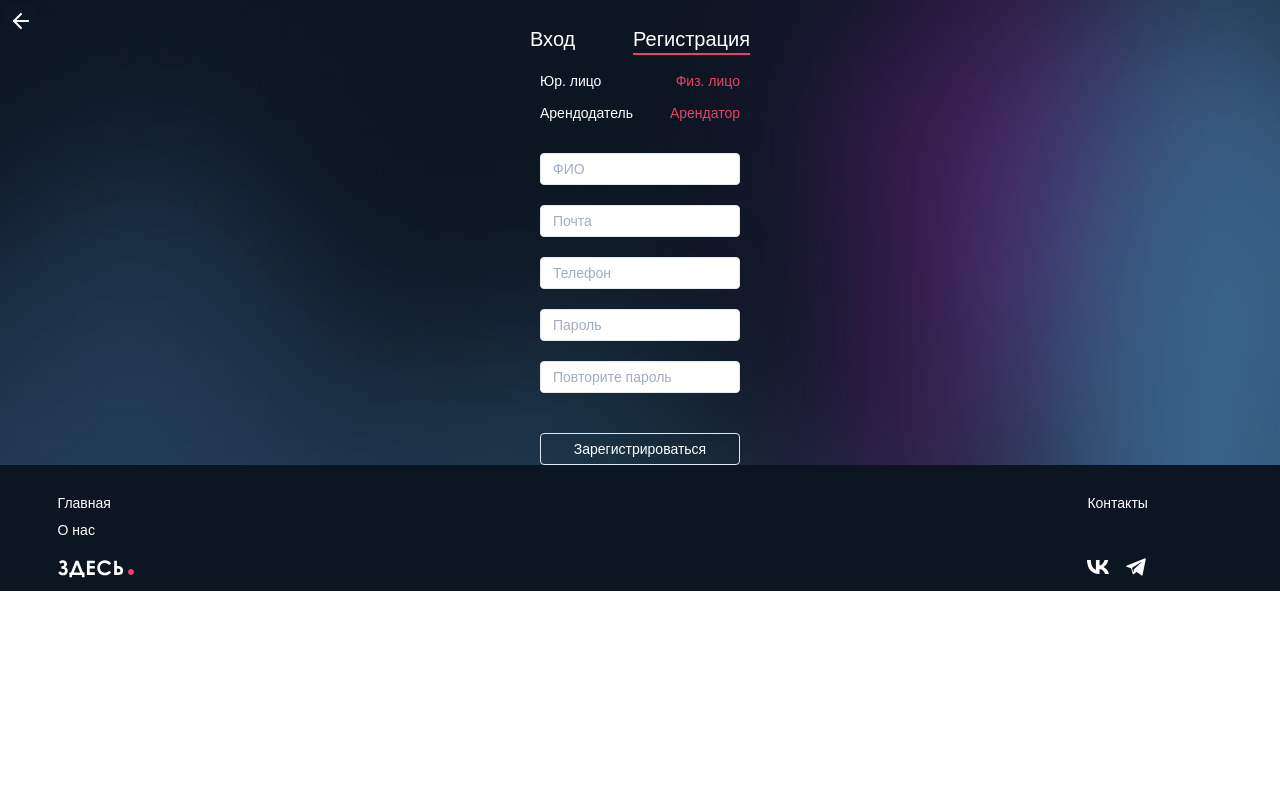
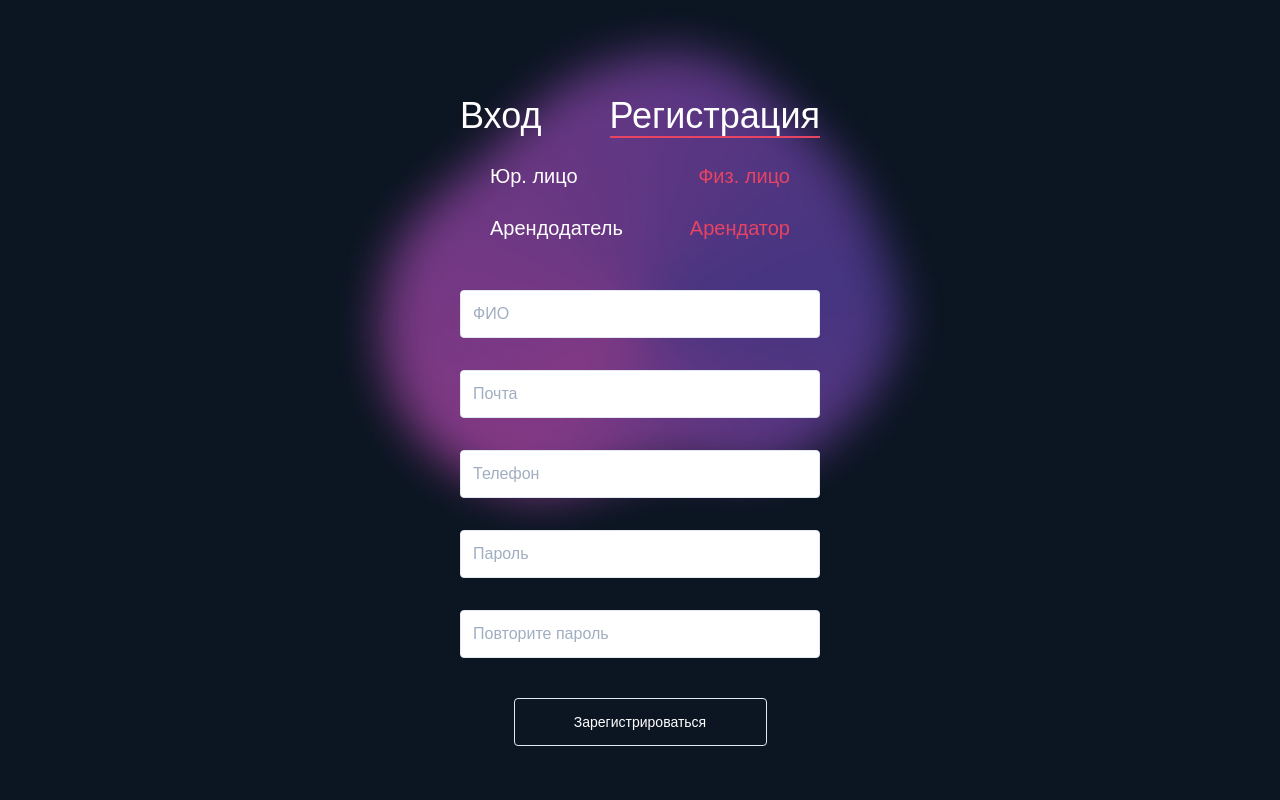
Before and after one commit to Prains/ivan-first, a Next.js app: page /register in a window 1280 px wide. Shown: the top 800 px of the page. Built offline with nearby package versions, Linux system fonts and the light colour scheme.

Commit message:
feat: desktop auth pages

```diff
--- a/app/register/page.jsx
+++ b/app/register/page.jsx
@@ -4,33 +4,32 @@ import ArrowBack from "@/components/ui/ArrowBack/ArrowBack";
 import AuthHeader from "@/components/Auth/AuthHeader/AuthHeader";
 import IsolatedButton from "@/components/ui/IsolatedButton/IsolatedButton";
 
-
 const Register = () => {
     return (
         <main>
             <section
-            className="bg-[#0C1622] bg-bgAuth-mobile bg-top bg-no-repeat bg-cover flex-start-col min-h-[388px]"
+                className="bg-[#0C1622] bg-bgAuth-mobile bg-top bg-no-repeat bg-cover flex-start-col min-h-[388px] pb-[60px]
+            lg:min-h-[536px] lg:bg-bgAuth-desktop lg:bg-auto lg:pb-[140px]"
             >
-            <ArrowBack className="top-1 left-1 z-30" />
-            <div className="w-[220px] flex-start-col m-auto">
+                <ArrowBack className="top-1 left-1 z-30 lg:hidden" />
+                <div
+                    className="w-[225px] flex-start-col m-auto
+              lg:w-[360px]"
+                >
                     <AuthHeader />
-              <div className="flex-col w-[200px] mt-[16px] mx-auto">
+                    <div
+                        className="flex-center-col w-[200px] mt-[16px] mx-auto
+                lg:w-[360px] lg:mt-[24px]"
+                    >
                         <RegisterParams>
                             <RegisterUserClassification />
                         </RegisterParams>
-              <IsolatedButton
-                className="text-sm font-medium text-white mt-[40px] rounded w-full px-[12px] placeholder:text-[#A0AEC0]"
-                size="sm"
-                variant="outline"
-              >
-                Зарегистрироваться
-              </IsolatedButton>
+
                     </div>
-
                 </div>
             </section>
         </main>
     );
-}
+};
 
 export default Register;
--- a/components/Auth/AuthHeader/AuthHeader.jsx
+++ b/components/Auth/AuthHeader/AuthHeader.jsx
@@ -5,7 +5,10 @@ const AuthHeader = () => {
 
 
   return (
-    <ul className="pt-[25px] flex m-auto justify-between w-[220px]">
+    <ul
+      className="pt-[25px] flex m-auto justify-between w-[220px]
+      lg:pt-[96px] lg:w-[360px]"
+    >
       <IsolatedAuthLink path="/login">Вход</IsolatedAuthLink>
       <IsolatedAuthLink path="/register">Регистрация</IsolatedAuthLink>
     </ul>
--- a/components/Auth/IsolatedAuthLink/IsolatedAuthLink.jsx
+++ b/components/Auth/IsolatedAuthLink/IsolatedAuthLink.jsx
@@ -2,7 +2,7 @@
 import Link from "next/link";
 import { usePathname } from "next/navigation";
 
-const IsolatedAuthLink = ({ path, children }) => {
+const IsolatedAuthLink = ({ path, className, children }) => {
     const pathname = usePathname();
 
     return (
@@ -13,7 +13,7 @@ const IsolatedAuthLink = ({ path, children }) => {
                     : "w-full"
             }
         >
-            <Link className="text-xl text-[#fff] font-medium" href={ path }>
+            <Link className="text-xl text-[#fff] font-medium lg:text-4xl" href={ path }>
                 {children}
             </Link>
         </li>
--- a/components/Login/LoginForgottenPasswordLink/LoginForgottenPasswordLink.jsx
+++ b/components/Login/LoginForgottenPasswordLink/LoginForgottenPasswordLink.jsx
@@ -1,9 +1,9 @@
 import Link from "next/link";
 
-const LoginForgottenPasswordLink = ({ restorePasswordLink }) => {
+const LoginForgottenPasswordLink = ({ restorePasswordLink, className }) => {
   return (
     <Link
-      className="text-white underline text-sm font-medium"
+      className={className}
       href={restorePasswordLink}
     >
       Забыли пароль?
--- a/components/Register/RegisterParams/RegisterParams.jsx
+++ b/components/Register/RegisterParams/RegisterParams.jsx
@@ -1,5 +1,6 @@
 "use client";
 import IsolatedInput from "@/components/ui/IsolatedInput/IsolatedInput";
+import IsolatedButton from "@/components/ui/IsolatedButton/IsolatedButton";
 import { inputFLData, inputULData } from "./RegisterParamsData";
 import { Tabs, TabList, TabPanels, Tab, TabPanel } from "@chakra-ui/react";
 import { useState } from "react";
@@ -20,15 +21,21 @@ const RegisterParams = ({ children }) => {
     };
 
     return (
-        <Tabs index={tabIndex} onChange={handleTabsChange} variant="unstyled">
-            <TabList className=" flex justify-between">
+        <>
+            <Tabs
+                className="lg:w-[360px]"
+                index={tabIndex}
+                onChange={handleTabsChange}
+                variant="unstyled"
+            >
+                <TabList className=" flex justify-between lg:w-[300px] lg:mx-auto">
                     <Tab
                         onClick={handleTabFirst}
                         panelId="UL"
                         className={
                             tabIndex === 0
-                            ? "text-[#E74362] text-sm font-medium p-0 text-right"
-                            : "text-white text-sm font-medium p-0 text-right"
+                                ? "text-[#E74362] text-sm font-medium p-0 text-right lg:text-xl"
+                                : "text-white text-sm font-medium p-0 text-right lg:text-xl"
                         }
                     >
                         Юр. лицо
@@ -38,8 +45,8 @@ const RegisterParams = ({ children }) => {
                         panelId="FL"
                         className={
                             tabIndex === 1
-                            ? "text-[#E74362] text-sm font-medium p-0 text-right"
-                            : "text-white text-sm font-medium p-0 text-right"
+                                ? "text-[#E74362] text-sm font-medium p-0 text-right lg:text-xl"
+                                : "text-white text-sm font-medium p-0 text-right lg:text-xl"
                         }
                     >
                         Физ. лицо
@@ -47,22 +54,28 @@ const RegisterParams = ({ children }) => {
                 </TabList>
                 {children}
                 <TabPanels>
-                <TabPanel className="p-0 flex-center-col gap-y-5" id="UL">
-                    {
-                        inputULData.map((input) => {
-                            return (<IsolatedInput key={input.id} {...input} />)
-                        })
-                    }
+                    <TabPanel className="p-0 flex-center-col gap-y-5 lg:gap-y-8" id="UL">
+                        {inputULData.map((input) => {
+                            return <IsolatedInput key={input.id} {...input} />;
+                        })}
                     </TabPanel>
-                <TabPanel className="p-0 flex-center-col gap-y-5" id="FL">
-                    {
-                        inputFLData.map((input) => {
-                            return (<IsolatedInput key={input.id} {...input} />)
-                        })
-                    }
+                    <TabPanel className="p-0 flex-center-col gap-y-5 lg:gap-y-8" id="FL">
+                        {inputFLData.map((input) => {
+                            return <IsolatedInput key={input.id} {...input} />;
+                        })}
                     </TabPanel>
                 </TabPanels>
             </Tabs>
+
+            <IsolatedButton
+                className="text-sm font-medium text-white mt-[40px] rounded w-full px-[12px] placeholder:text-[#A0AEC0]
+                lg:w-[253px] lg:h-[48px] lg:mx-auto"
+                size="sm"
+                variant="outline"
+            >
+                Зарегистрироваться
+            </IsolatedButton>
+        </>
     );
 };
 
--- a/components/Register/RegisterParams/RegisterParamsData.jsx
+++ b/components/Register/RegisterParams/RegisterParamsData.jsx
@@ -2,42 +2,37 @@ const inputFLData = [
     {
         id: 0,
         className:
-            "bg-white rounded w-full px-[12px] placeholder:text-[#A0AEC0] text-[#000]",
+            "bg-white rounded w-full px-[12px] placeholder:text-[#A0AEC0] text-[#000] h-[32px] lg:h-[48px]",
         placeholder: "ФИО",
         focusBorderColor: "#E74362",
-        size: "sm",
     },
     {
         id: 1,
         className:
-            "bg-white rounded w-full px-[12px] placeholder:text-[#A0AEC0] text-[#000]",
+            "bg-white rounded w-full px-[12px] placeholder:text-[#A0AEC0] text-[#000] h-[32px] lg:h-[48px]",
         placeholder: "Почта",
         focusBorderColor: "#E74362",
-        size: "sm",
     },
     {
         id: 2,
         className:
-            "bg-white rounded w-full px-[12px] placeholder:text-[#A0AEC0] text-[#000]",
+            "bg-white rounded w-full px-[12px] placeholder:text-[#A0AEC0] text-[#000] h-[32px] lg:h-[48px]",
         placeholder: "Телефон",
         focusBorderColor: "#E74362",
-        size: "sm",
     },
     {
         id: 3,
         className:
-            "bg-white rounded w-full px-[12px] placeholder:text-[#A0AEC0] text-[#000]",
+            "bg-white rounded w-full px-[12px] placeholder:text-[#A0AEC0] text-[#000] h-[32px] lg:h-[48px]",
         placeholder: "Пароль",
         focusBorderColor: "#E74362",
-        size: "sm",
     },
     {
         id: 4,
         className:
-            "bg-white rounded w-full px-[12px] placeholder:text-[#A0AEC0] text-[#000]",
+            "bg-white rounded w-full px-[12px] placeholder:text-[#A0AEC0] text-[#000] h-[32px] lg:h-[48px]",
         placeholder: "Повторите пароль",
         focusBorderColor: "#E74362",
-        size: "sm",
     },
 ];
 
@@ -45,66 +40,58 @@ const inputULData = [
     {
         id: 0,
         className:
-            "bg-white rounded w-full px-[12px] placeholder:text-[#A0AEC0] text-[#000]",
+            "bg-white rounded w-full px-[12px] placeholder:text-[#A0AEC0] text-[#000] h-[32px] lg:h-[48px]",
         placeholder: "ФИО",
         focusBorderColor: "#E74362",
-        size: "sm",
     },
     {
         id: 1,
         className:
-            "bg-white rounded w-full px-[12px] placeholder:text-[#A0AEC0] text-[#000]",
+            "bg-white rounded w-full px-[12px] placeholder:text-[#A0AEC0] text-[#000] h-[32px] lg:h-[48px]",
         placeholder: "Почта",
         focusBorderColor: "#E74362",
-        size: "sm",
     },
     {
         id: 2,
         className:
-            "bg-white rounded w-full px-[12px] placeholder:text-[#A0AEC0] text-[#000]",
+            "bg-white rounded w-full px-[12px] placeholder:text-[#A0AEC0] text-[#000] h-[32px] lg:h-[48px]",
         placeholder: "Телефон",
         focusBorderColor: "#E74362",
-        size: "sm",
     },
     {
         id: 3,
         className:
-            "bg-white rounded w-full px-[12px] placeholder:text-[#A0AEC0] text-[#000]",
+            "bg-white rounded w-full px-[12px] placeholder:text-[#A0AEC0] text-[#000] h-[32px] lg:h-[48px]",
         placeholder: "Название юр. лица",
         focusBorderColor: "#E74362",
-        size: "sm",
     },
     {
         id: 4,
         className:
-            "bg-white rounded w-full px-[12px] placeholder:text-[#A0AEC0] text-[#000]",
+            "bg-white rounded w-full px-[12px] placeholder:text-[#A0AEC0] text-[#000] h-[32px] lg:h-[48px]",
         placeholder: "ИНН",
         focusBorderColor: "#E74362",
-        size: "sm",
     },
     {
         id: 5,
         className:
-            "bg-white rounded w-full px-[12px] placeholder:text-[#A0AEC0] text-[#000]",
+            "bg-white rounded w-full px-[12px] placeholder:text-[#A0AEC0] text-[#000] h-[32px] lg:h-[48px]",
         placeholder: "Должность",
         focusBorderColor: "#E74362",
-        size: "sm",
     },
     {
         id: 6,
         className:
-            "bg-white rounded w-full px-[12px] placeholder:text-[#A0AEC0] text-[#000]",
+            "bg-white rounded w-full px-[12px] placeholder:text-[#A0AEC0] text-[#000] h-[32px] lg:h-[48px]",
         placeholder: "Пароль",
         focusBorderColor: "#E74362",
-        size: "sm",
     },
     {
         id: 7,
         className:
-            "bg-white rounded w-full px-[12px] placeholder:text-[#A0AEC0] text-[#000]",
+            "bg-white rounded w-full px-[12px] placeholder:text-[#A0AEC0] text-[#000] h-[32px] lg:h-[48px]",
         placeholder: "Повторите пароль",
         focusBorderColor: "#E74362",
-        size: "sm",
     },
 ];
 
--- a/components/Register/RegisterUserClassification/RegisterUserClassification.jsx
+++ b/components/Register/RegisterUserClassification/RegisterUserClassification.jsx
@@ -18,19 +18,20 @@ const RegisterUserClassification = () => {
     };
 
     return (
+        <>
         <Tabs
             index={tabIndex}
             onChange={handleTabsChange}
-            className="mt-[12px] mb-[30px]"
+            className="mt-[12px] mb-[30px] lg:mt-[24px] lg:mb-[48px]"
             variant="unstyled"
         >
-            <TabList className="flex justify-between">
+            <TabList className="flex justify-between lg:w-[300px] lg:mx-auto">
                 <Tab
                     onClick={handleTabFirst}
                     className={
                       tabIndex === 0
-                          ? "text-[#E74362] text-sm font-medium p-0 text-right"
-                          : "text-white text-sm font-medium p-0 text-right"
+                          ? "text-[#E74362] text-sm font-medium p-0 text-right lg:text-xl"
+                          : "text-white text-sm font-medium p-0 text-right lg:text-xl"
                   }
                 >
                     Арендодатель
@@ -39,14 +40,15 @@ const RegisterUserClassification = () => {
                     onClick={handleTabSecond}
                     className={
                       tabIndex === 1
-                          ? "text-[#E74362] text-sm font-medium p-0 text-right"
-                          : "text-white text-sm font-medium p-0 text-right"
+                          ? "text-[#E74362] text-sm font-medium p-0 text-right lg:text-xl"
+                          : "text-white text-sm font-medium p-0 text-right lg:text-xl"
                   }
                 >
                     Арендатор
                 </Tab>
             </TabList>
         </Tabs>
+        </>
     );
 };
 
--- a/tailwind.config.js
+++ b/tailwind.config.js
@@ -13,7 +13,7 @@ module.exports = {
     extend: {
       backgroundImage: {
         "bgAuth-mobile": "url('../images/Login/bgAuth.png')",
-        "bgAuth-desktop": "url('../images/Login/bgAuth.png')",
+        "bgAuth-desktop": "url('../images/Login/bgAuthDesktop.png')",
       },
     },
   },
```
Also changed, not shown: app/login/page.jsx (+14 -7 lines), components/Login/LoginForm/LoginForm.jsx (+16 -7 lines), images/Login/bgAuthDesktop.png (added). Lines whose indentation alone changed are shown as unchanged.
